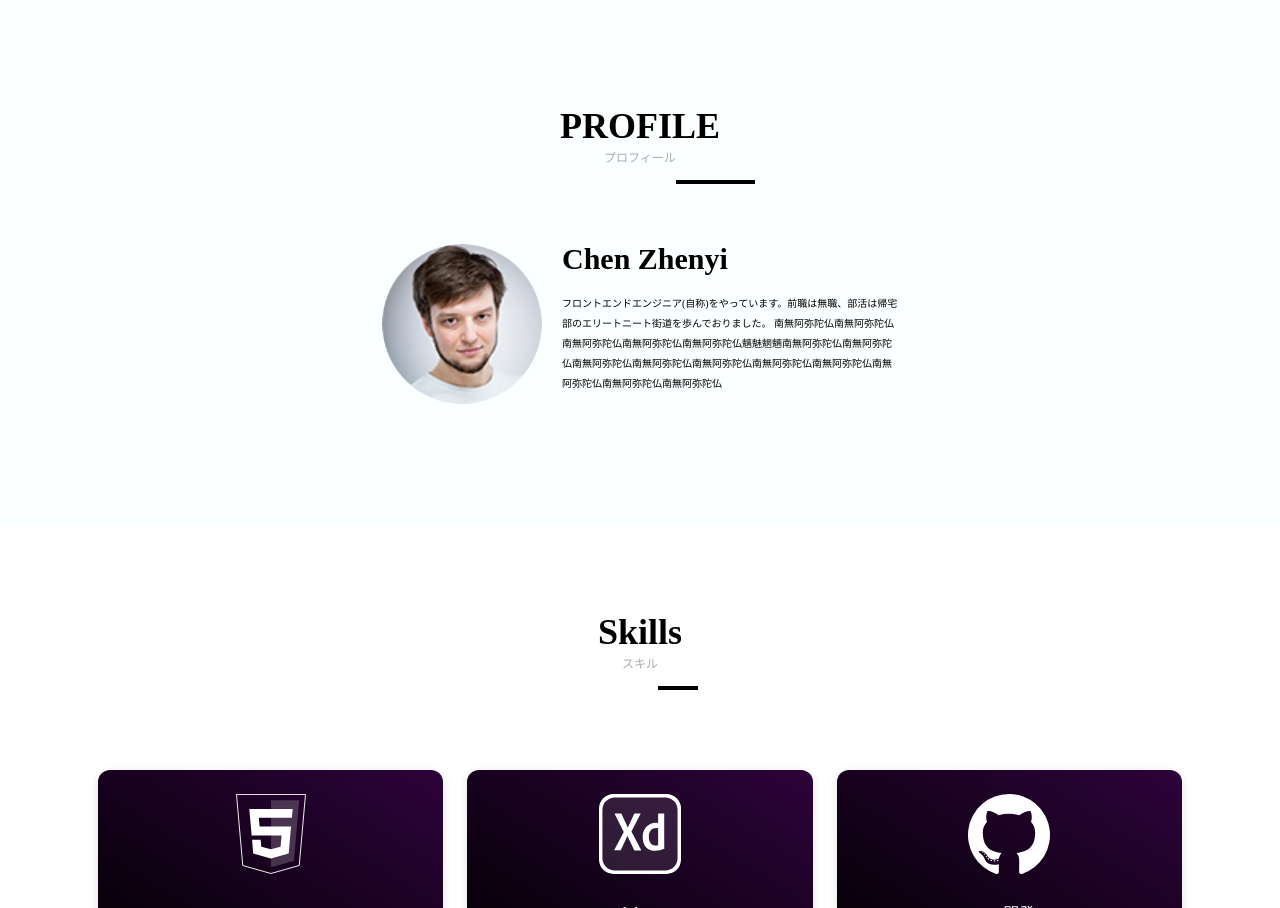
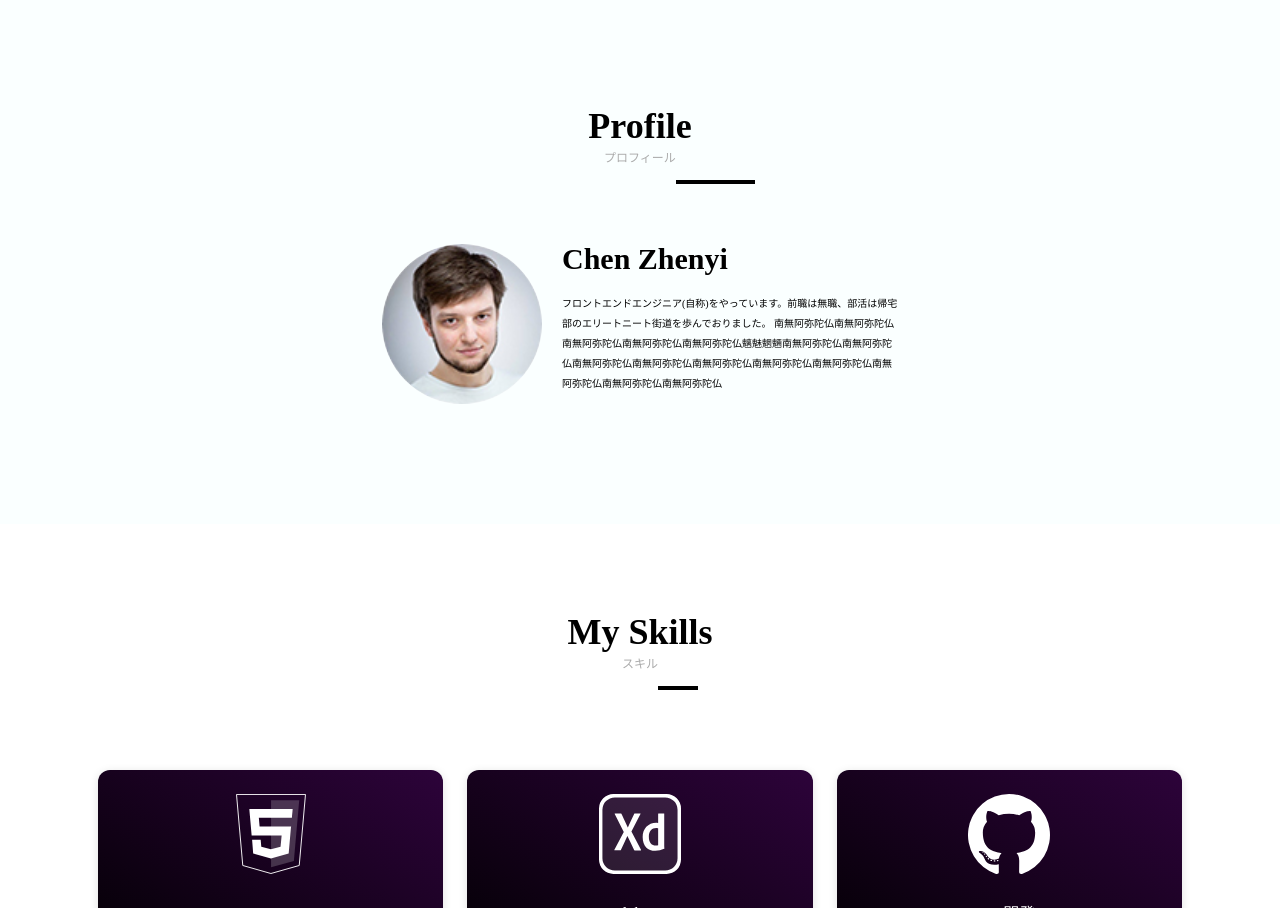
Before and after one commit to S-Chenn/portfolio, a Nuxt app: page / in a window 1280 px wide. Shown: the part 961-1869 px from the top of the page. Built offline with nearby package versions, Linux system fonts and the light colour scheme.

Commit message:
見出し修正

```diff
--- a/components/CardProfile.vue
+++ b/components/CardProfile.vue
@@ -1,7 +1,7 @@
 <template>
   <div class="profile">
     <h2 class="profile__title">
-      PROFILE
+      Profile
     </h2>
     <p class="profile__ruby">
       プロフィール
--- a/components/Skills.vue
+++ b/components/Skills.vue
@@ -1,7 +1,7 @@
 <template>
   <section id="skills" class="skills section">
     <div class="container">
-      <Heading class="skills__heading" title="Skills" ruby="スキル" />
+      <Heading class="skills__heading" title="My Skills" ruby="スキル" />
       <div class="grid">
         <skill-card class="card" title="HTML/CSS" description="HTML/CSSを正しく設計することができます。">
           <img class="card__icon" src="~@/assets/images/materials/website.svg" alt="HTML/CSS">
```
